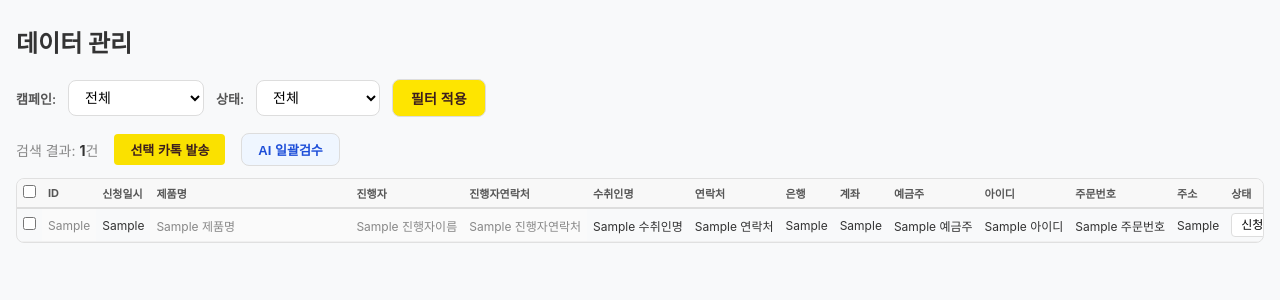
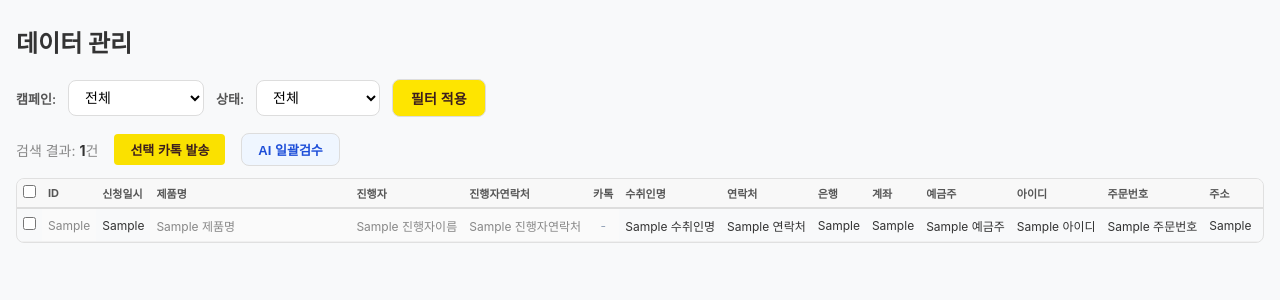
Before and after one commit to odong444/kabiseo-upload, a Flask app: template templates/admin/spreadsheet.html in a window 1280 px wide. Shown: the part 56-356 px from the top of the page. Run offline with Flask 3, Linux system fonts and the light colour scheme; the template is opened without the code that fills it: most values are stand-ins (such as "Sample title", 1, 10 or a date in 2020); some libraries are stand-ins or nearby versions.

Commit message:
스프레드시트에 카카오친구 상태 컬럼 추가
진행자연락처 옆에 카톡 친구추가 성공 여부 표시 (O/-)

Co-Authored-By: Claude Opus 4.6 <noreply@anthropic.com>

```diff
--- a/templates/admin/spreadsheet.html
+++ b/templates/admin/spreadsheet.html
@@ -353,6 +353,7 @@
                         <th>제품명</th>
                         <th>진행자</th>
                         <th>진행자연락처</th>
+                        <th>카톡</th>
                         <th>수취인명</th>
                         <th>연락처</th>
                         <th>은행</th>
@@ -380,6 +381,13 @@
                         <td class="readonly" style="min-width:200px;max-width:300px;">{{ item.get('제품명', '') }}</td>
                         <td class="readonly">{{ item.get('진행자이름', '') }}</td>
                         <td class="readonly">{{ item.get('진행자연락처', '') }}</td>
+                        <td class="readonly" style="text-align:center;">
+                            {% if item.get('카카오친구') %}
+                                <span style="color:#16a34a;font-weight:700;">O</span>
+                            {% else %}
+                                <span style="color:#94a3b8;">-</span>
+                            {% endif %}
+                        </td>
                         <td class="editable" data-field="수취인명">{{ item.get('수취인명', '') }}</td>
                         <td class="editable" data-field="연락처">{{ item.get('연락처', '') }}</td>
                         <td class="editable" data-field="은행">{{ item.get('은행', '') }}</td>
```
